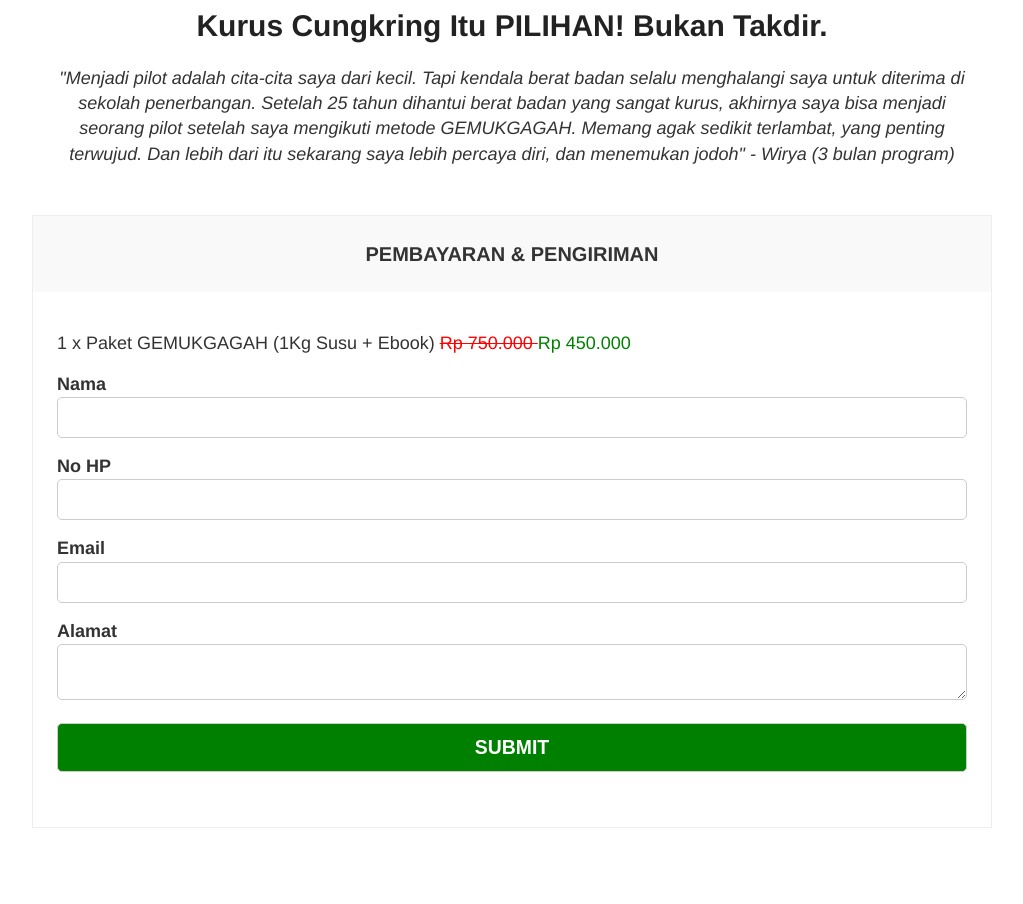
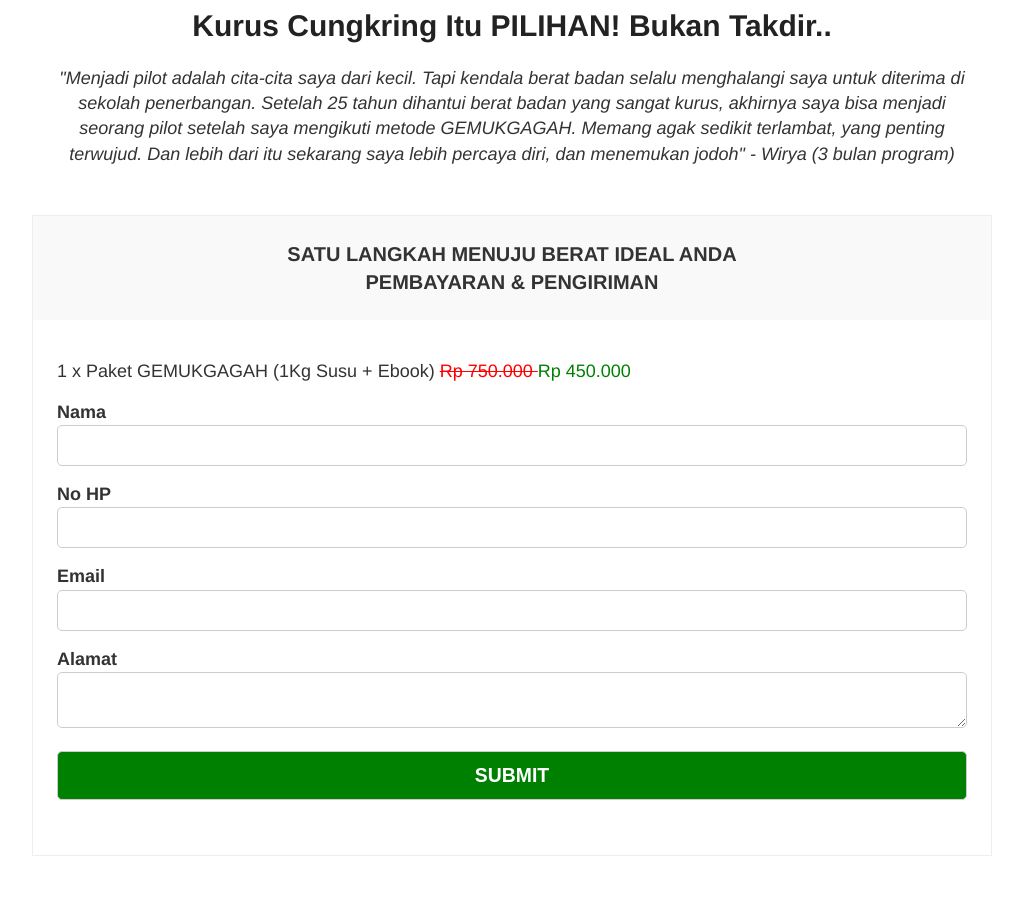
Before and after one commit to kemtol/gemukgagah, a Jekyll site: the page built from laman/order.html, in a window 1280 px wide. Shown: the whole page, without its empty margins (128-1151 px from the left). Built offline with Jekyll 4.4.1, drawn with Linux system fonts in a browser that asks for light colours; nearby versions of some CDN libraries; comment, search, counter and statistics services are not loaded.

Commit message:
Update order.html

```diff
--- a/laman/order.html
+++ b/laman/order.html
@@ -1,5 +1,5 @@
 ---
-title: Kurus Cungkring Itu PILIHAN! Bukan Takdir.
+title: Kurus Cungkring Itu PILIHAN! Bukan Takdir..
 layout: page
 permalink: pemesanan.html
 is_post: true
@@ -15,7 +15,7 @@ is_admin: true
 		margin-bottom: 3rem;
 		padding:0 1rem;
 	}
-	#form--pemesanan{padding:0;border:1px solid #eee}
+	#form--pemesanan{padding:0;border:1px solid #eee;margin-bottom:3rem}
 	#form--pemesanan .a1{
 		text-align:center;
 		padding: 1.5rem;
@@ -23,6 +23,7 @@ is_admin: true
 		font-weight: bold;
 		background: #f9f9f9;
 	}
+	#form--pemesanan .a1 span{display:block}
 	#form--pemesanan ul{
 		padding:1.5rem;
 		list-style:none;
@@ -48,7 +49,7 @@ is_admin: true
 <blockquote class="bq1">"Menjadi pilot adalah cita-cita saya dari kecil. Tapi kendala berat badan selalu menghalangi saya <span class="hidden-xs">untuk diterima di sekolah penerbangan</span>. Setelah 25 tahun dihantui berat badan yang sangat kurus, akhirnya saya bisa menjadi seorang pilot setelah saya mengikuti metode GEMUKGAGAH. <span class="hidden-xs">Memang agak sedikit terlambat, yang penting terwujud. Dan lebih dari itu sekarang saya lebih percaya diri, dan menemukan jodoh</span>" - Wirya (3 bulan program)</blockquote>
 
 <div class="container" id="form--pemesanan">
-	<div class="a1">PEMBAYARAN & PENGIRIMAN</div>
+	<div class="a1"><span>SATU LANGKAH MENUJU BERAT IDEAL ANDA</span>PEMBAYARAN & PENGIRIMAN</div>
 	<ul>
 		<!--<li id="li_5">
 		<label class="description" for="element_5">Pesanan </label>
```
